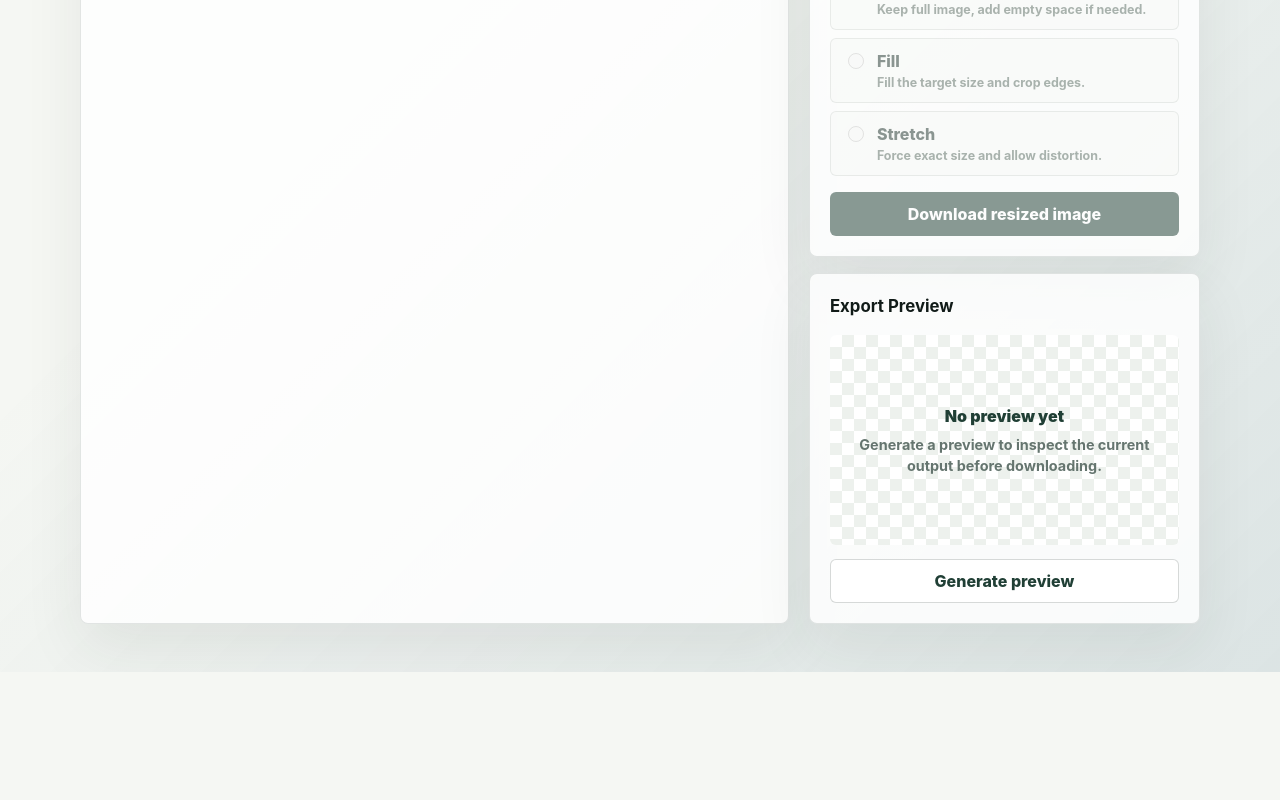
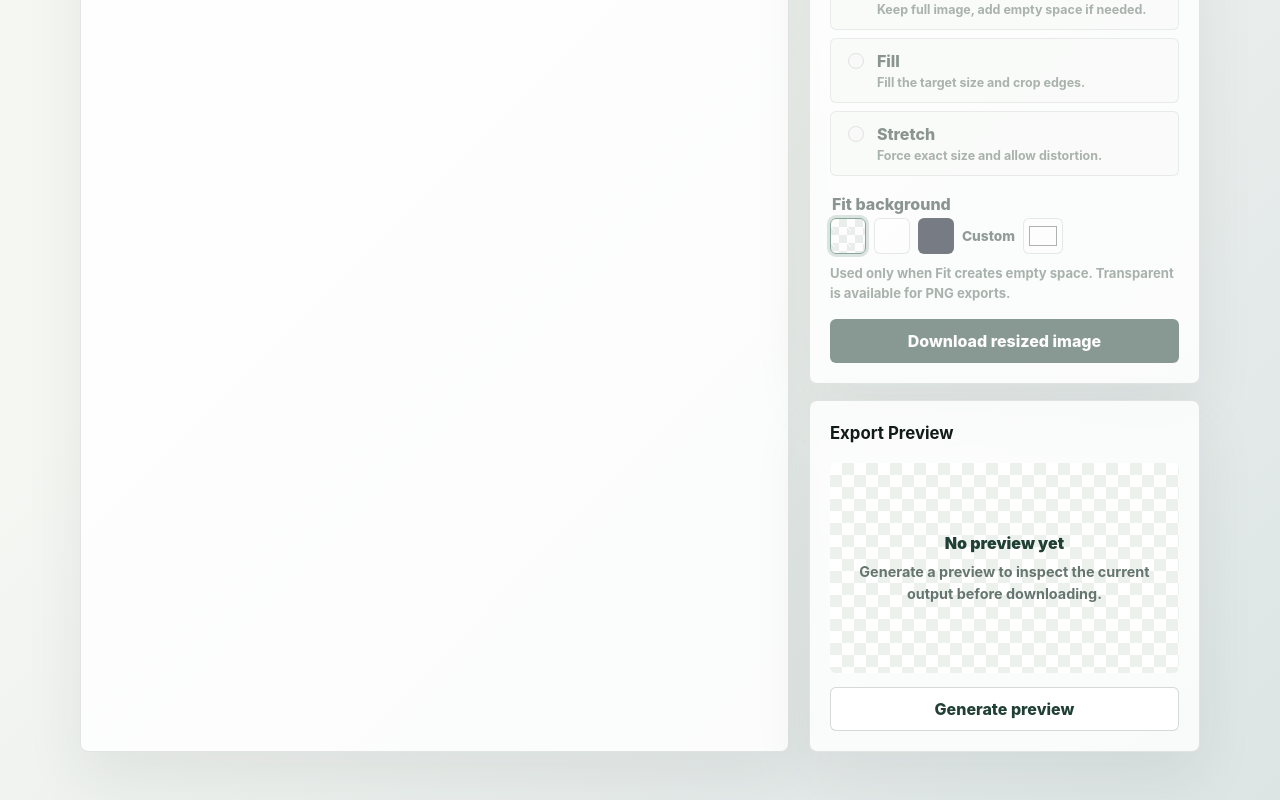
Before and after one commit to lpooyal-hub/creator-image-resizer, a React (Vite) app in the folder frontend/: page / in a window 1280 px wide. Shown: the part 1936-2736 px from the top of the page. Before the commit the page ends 2608 px from the top, so only its background shows below. Built offline with nearby package versions, Linux system fonts and the light colour scheme.

Commit message:
Add fit background color control

```diff
--- a/frontend/src/components/DownloadPanel.jsx
+++ b/frontend/src/components/DownloadPanel.jsx
@@ -2,15 +2,18 @@ function DownloadPanel({
   format,
   quality,
   resizeMode,
+  backgroundColor,
   outputInfo,
   isExporting,
   disabled,
   onFormatChange,
   onQualityChange,
   onResizeModeChange,
+  onBackgroundColorChange,
   onDownload,
 }) {
   const qualityDisabled = disabled || format === 'png';
+  const backgroundDisabled = disabled || resizeMode !== 'fit';
 
   return (
     <section className="panel control-panel">
@@ -80,6 +83,46 @@ function DownloadPanel({
           </label>
         </div>
       </fieldset>
+      <fieldset className="mode-fieldset" disabled={backgroundDisabled}>
+        <legend>Fit background</legend>
+        <div className="background-options">
+          <button
+            type="button"
+            className={`swatch-button swatch-transparent ${backgroundColor === 'transparent' ? 'is-selected' : ''}`}
+            disabled={backgroundDisabled}
+            onClick={() => onBackgroundColorChange('transparent')}
+            aria-label="Transparent background"
+          />
+          <button
+            type="button"
+            className={`swatch-button ${backgroundColor === '#ffffff' ? 'is-selected' : ''}`}
+            disabled={backgroundDisabled}
+            onClick={() => onBackgroundColorChange('#ffffff')}
+            style={{ '--swatch-color': '#ffffff' }}
+            aria-label="White background"
+          />
+          <button
+            type="button"
+            className={`swatch-button ${backgroundColor === '#111827' ? 'is-selected' : ''}`}
+            disabled={backgroundDisabled}
+            onClick={() => onBackgroundColorChange('#111827')}
+            style={{ '--swatch-color': '#111827' }}
+            aria-label="Dark background"
+          />
+          <label className="custom-color-label">
+            <span>Custom</span>
+            <input
+              type="color"
+              value={backgroundColor === 'transparent' ? '#ffffff' : backgroundColor}
+              disabled={backgroundDisabled}
+              onChange={(event) => onBackgroundColorChange(event.target.value)}
+            />
+          </label>
+        </div>
+        <p className="field-note">
+          Used only when Fit creates empty space. Transparent is available for PNG exports.
+        </p>
+      </fieldset>
       {outputInfo ? <p className="output-note">Last export: {outputInfo}</p> : null}
       <button type="button" className="primary-button wide-button" disabled={disabled || isExporting} onClick={onDownload}>
         {isExporting ? 'Preparing...' : 'Download resized image'}
--- a/frontend/src/components/ExportPreview.jsx
+++ b/frontend/src/components/ExportPreview.jsx
@@ -36,6 +36,10 @@ function ExportPreview({ preview, isPreviewing, disabled, onGeneratePreview }) {
             <dt>File size</dt>
             <dd>{formatBytes(preview.byteSize)}</dd>
           </div>
+          <div>
+            <dt>Background</dt>
+            <dd>{preview.backgroundColor}</dd>
+          </div>
         </dl>
       ) : null}
       <button
--- a/frontend/src/components/ImageResizerPage.jsx
+++ b/frontend/src/components/ImageResizerPage.jsx
@@ -12,6 +12,7 @@ import {
   formatBytes,
   getFileExtension,
   getInitialResizeSize,
+  getEffectiveBackgroundColor,
   resizeImageToBlob,
   sanitizeBaseName,
   validateDimensions,
@@ -28,6 +29,7 @@ function ImageResizerPage() {
   const [format, setFormat] = useState('webp');
   const [quality, setQuality] = useState(86);
   const [resizeMode, setResizeMode] = useState('fit');
+  const [backgroundColor, setBackgroundColor] = useState('transparent');
   const [selectedPresetId, setSelectedPresetId] = useState('');
   const [error, setError] = useState('');
   const [outputInfo, setOutputInfo] = useState('');
@@ -178,6 +180,7 @@ function ImageResizerPage() {
         format,
         quality,
         resizeMode,
+        backgroundColor,
       },
     };
   };
@@ -207,6 +210,8 @@ function ImageResizerPage() {
           height: options.height,
           format: options.format,
           resizeMode: options.resizeMode,
+          backgroundColor: getEffectiveBackgroundColor(options.format, options.backgroundColor),
+          blob,
         };
       });
     } catch (previewError) {
@@ -227,7 +232,14 @@ function ImageResizerPage() {
     setError('');
 
     try {
-      const blob = await resizeImageToBlob(loadedImage, options);
+      const canReusePreview =
+        exportPreview?.blob &&
+        exportPreview.width === options.width &&
+        exportPreview.height === options.height &&
+        exportPreview.format === options.format &&
+        exportPreview.resizeMode === options.resizeMode &&
+        exportPreview.backgroundColor === getEffectiveBackgroundColor(options.format, options.backgroundColor);
+      const blob = canReusePreview ? exportPreview.blob : await resizeImageToBlob(loadedImage, options);
       const downloadUrl = URL.createObjectURL(blob);
       const link = document.createElement('a');
       link.href = downloadUrl;
@@ -237,7 +249,10 @@ function ImageResizerPage() {
       link.remove();
       URL.revokeObjectURL(downloadUrl);
       setOutputInfo(
-        `${options.width} x ${options.height}, ${format.toUpperCase()}, ${resizeMode}, ${formatBytes(blob.size)}`,
+        `${options.width} x ${options.height}, ${format.toUpperCase()}, ${resizeMode}, ${getEffectiveBackgroundColor(
+          options.format,
+          options.backgroundColor,
+        )}, ${formatBytes(blob.size)}`,
       );
     } catch (downloadError) {
       setError(downloadError.message);
@@ -277,6 +292,7 @@ function ImageResizerPage() {
             format={format}
             quality={quality}
             resizeMode={resizeMode}
+            backgroundColor={backgroundColor}
             outputInfo={outputInfo}
             isExporting={isExporting}
             disabled={!imageInfo}
@@ -291,6 +307,10 @@ function ImageResizerPage() {
             onResizeModeChange={(value) => {
               resetExportState();
               setResizeMode(value);
+            }}
+            onBackgroundColorChange={(value) => {
+              resetExportState();
+              setBackgroundColor(value);
             }}
             onDownload={downloadImage}
           />
--- a/frontend/src/styles.css
+++ b/frontend/src/styles.css
@@ -587,6 +587,68 @@ input[type='range'] {
   line-height: 1.35;
 }
 
+.background-options {
+  display: flex;
+  align-items: center;
+  flex-wrap: wrap;
+  gap: 8px;
+}
+
+.swatch-button {
+  width: 36px;
+  min-height: 36px;
+  border: 1px solid rgba(30, 48, 42, 0.18);
+  border-radius: 6px;
+  background: var(--swatch-color);
+  cursor: pointer;
+}
+
+.swatch-button.is-selected {
+  outline: 3px solid rgba(47, 99, 79, 0.28);
+  border-color: #2f634f;
+}
+
+.swatch-button:disabled {
+  cursor: not-allowed;
+}
+
+.swatch-transparent {
+  background:
+    linear-gradient(45deg, #dce3df 25%, transparent 25%),
+    linear-gradient(-45deg, #dce3df 25%, transparent 25%),
+    linear-gradient(45deg, transparent 75%, #dce3df 75%),
+    linear-gradient(-45deg, transparent 75%, #dce3df 75%),
+    #ffffff;
+  background-position:
+    0 0,
+    0 8px,
+    8px -8px,
+    -8px 0;
+  background-size: 16px 16px;
+}
+
+.custom-color-label {
+  display: flex;
+  align-items: center;
+  gap: 8px;
+  margin: 0;
+  color: #40534c;
+  font-size: 0.86rem;
+}
+
+.custom-color-label input {
+  width: 40px;
+  min-height: 36px;
+  padding: 3px;
+}
+
+.field-note {
+  margin: 0;
+  color: #697970;
+  font-size: 0.82rem;
+  font-weight: 700;
+}
+
 .output-note {
   margin-bottom: 16px;
   color: #40534c;
--- a/frontend/src/utils/imageUtils.js
+++ b/frontend/src/utils/imageUtils.js
@@ -56,6 +56,18 @@ export function getFileExtension(format) {
 export function sanitizeBaseName(fileName) {
   const baseName = fileName.replace(/\.[^/.]+$/, '');
   return baseName.replace(/[^a-z0-9-_]+/gi, '-').replace(/^-+|-+$/g, '') || 'resized-image';
+}
+
+export function getEffectiveBackgroundColor(format, backgroundColor) {
+  if (backgroundColor === 'transparent' && format === 'png') {
+    return 'transparent';
+  }
+
+  if (backgroundColor === 'transparent') {
+    return '#ffffff';
+  }
+
+  return backgroundColor;
 }
 
 export function validateDimensions(width, height) {
@@ -143,8 +155,9 @@ function getDrawRect(image, width, height, resizeMode) {
 }
 
 export function resizeImageToBlob(image, options) {
-  const { width, height, format, quality, resizeMode = 'fit' } = options;
+  const { width, height, format, quality, resizeMode = 'fit', backgroundColor = 'transparent' } = options;
   const mimeType = getOutputMimeType(format);
+  const effectiveBackgroundColor = getEffectiveBackgroundColor(format, backgroundColor);
 
   return new Promise((resolve, reject) => {
     const canvas = document.createElement('canvas');
@@ -160,8 +173,8 @@ export function resizeImageToBlob(image, options) {
     context.imageSmoothingEnabled = true;
     context.imageSmoothingQuality = 'high';
 
-    if (resizeMode === 'fit' && format !== 'png') {
-      context.fillStyle = '#ffffff';
+    if (resizeMode === 'fit' && effectiveBackgroundColor !== 'transparent') {
+      context.fillStyle = effectiveBackgroundColor;
       context.fillRect(0, 0, width, height);
     }
 
```
Also changed, not shown: 1 other file (tests, documents, lock files or other folders).
